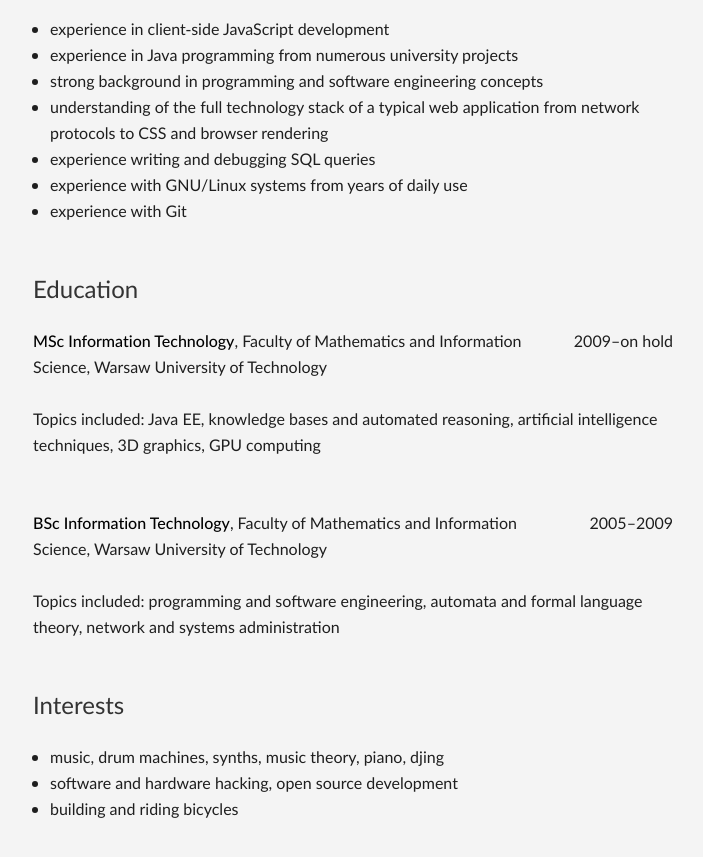
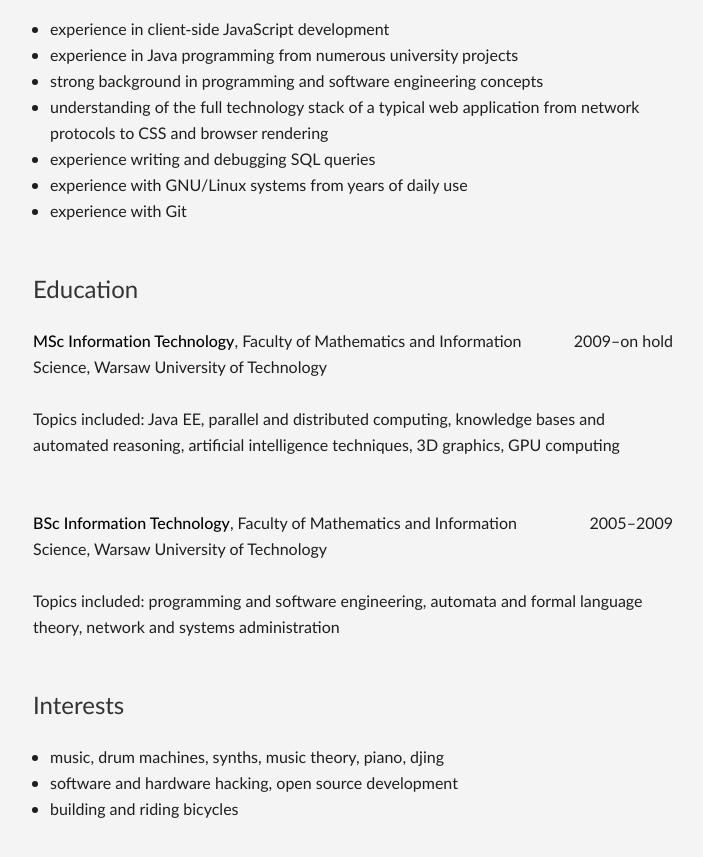
Before and after one commit to mkoziarski/erratic, a Jekyll site: the page built from michal-koziarski/index.html, in a window 1280 px wide and 900 px high, scrolled down 1235 px. Shown: the top 857 px of the window, without its empty margins (287-990 px from the left). Built offline with Jekyll 4.4.1, drawn with Linux system fonts in a browser that asks for light colours.

Commit message:
Add distributed computing

```diff
--- a/michal-koziarski/index.html
+++ b/michal-koziarski/index.html
@@ -53,7 +53,7 @@ title: Michał Koziarski
     <div class="position-box">
         <p class="position"><span class="dates">2009–on hold</span>
             <span class="history-item">MSc Information Technology</span>, Faculty of Mathematics and Information Science, Warsaw University of Technology</p>
-        <p>Topics included: Java EE, knowledge bases and automated reasoning, artificial intelligence techniques, 3D graphics, GPU computing</p>
+        <p>Topics included: Java EE, parallel and distributed computing, knowledge bases and automated reasoning, artificial intelligence techniques, 3D graphics, GPU computing</p>
     </div>
     <div class="position-box">
         <p class="position"><span class="dates">2005–2009</span>
```
